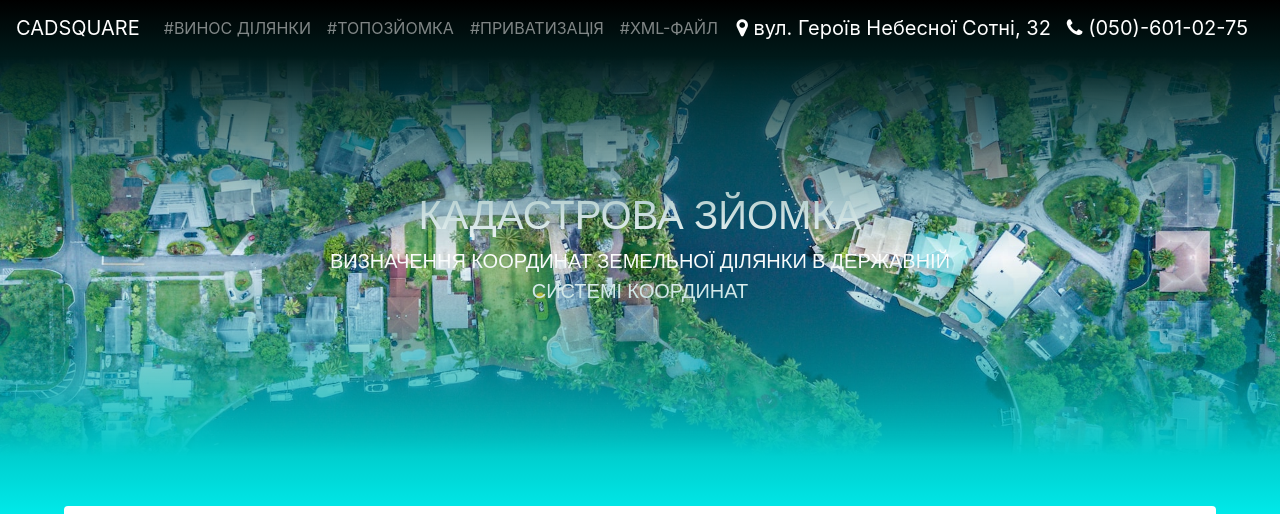
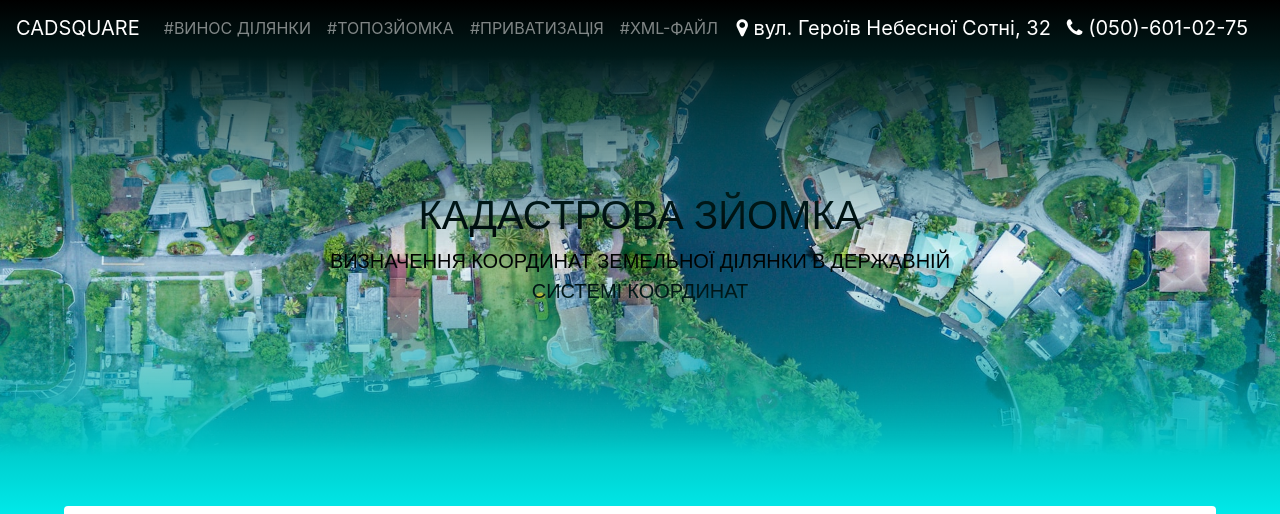
Before and after one commit to Oleksii1303/oleksii1303.github.io, a plain HTML site: page kadz.html in a window 1280 px wide. Shown: the top 514 px of the page. Drawn offline with nearby package versions, Linux system fonts and the light colour scheme.

Commit message:
Update kadz.html

```diff
--- a/kadz.html
+++ b/kadz.html
@@ -39,8 +39,8 @@
 	<container>
 		<div class="header" style="height: 50vh; background-image: url(kadz.jpg);">
 			<div class="header-text">
-				<h1>КАДАСТРОВА ЗЙОМКА</h1>
-				<p class="lead" style="color: white;">
+				<h1 style="color:black">КАДАСТРОВА ЗЙОМКА</h1>
+				<p class="lead" style="color: black;">
 				ВИЗНАЧЕННЯ КООРДИНАТ ЗЕМЕЛЬНОЇ ДІЛЯНКИ В ДЕРЖАВНІЙ СИСТЕМІ КООРДИНАТ
 				</p>
 			</div>
```
